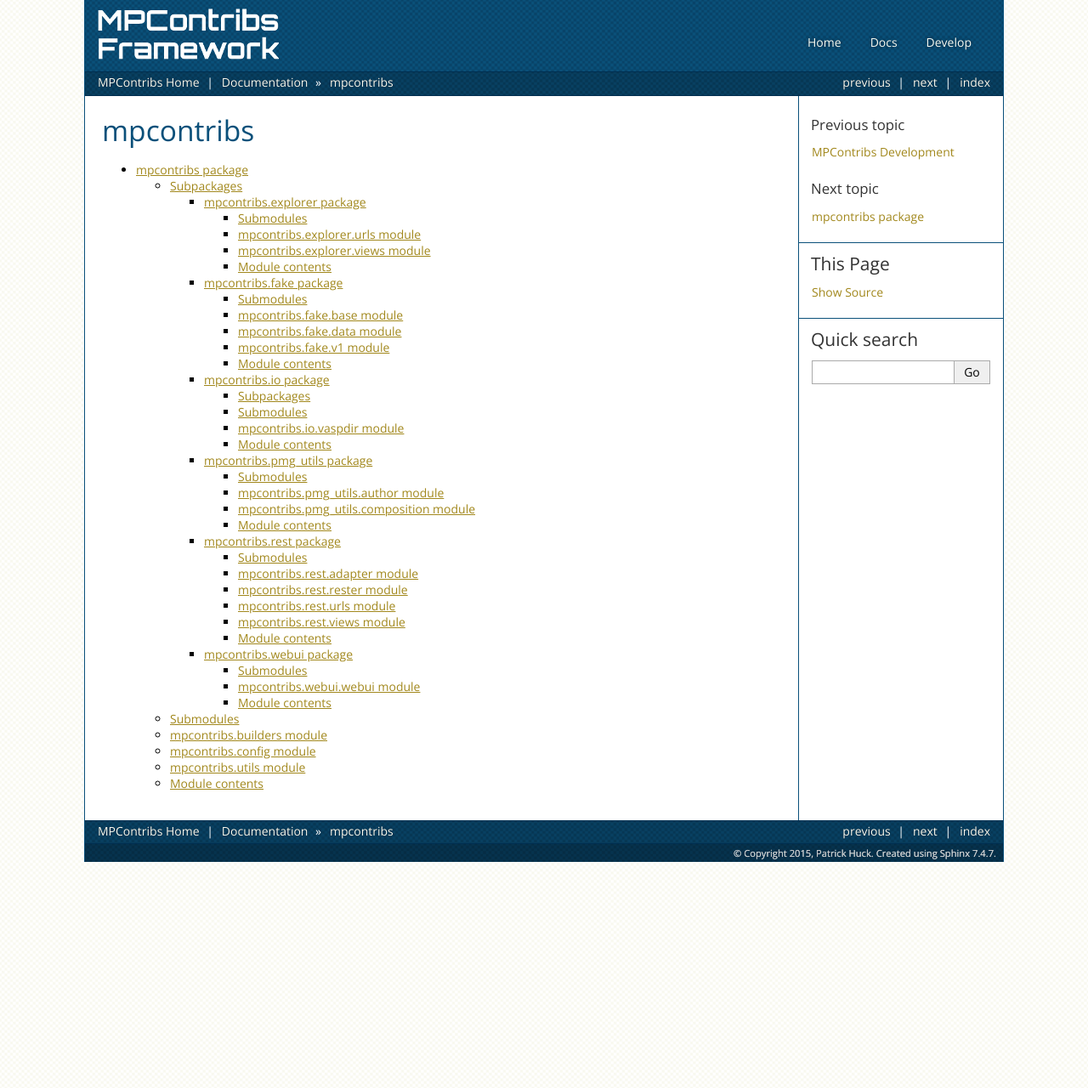
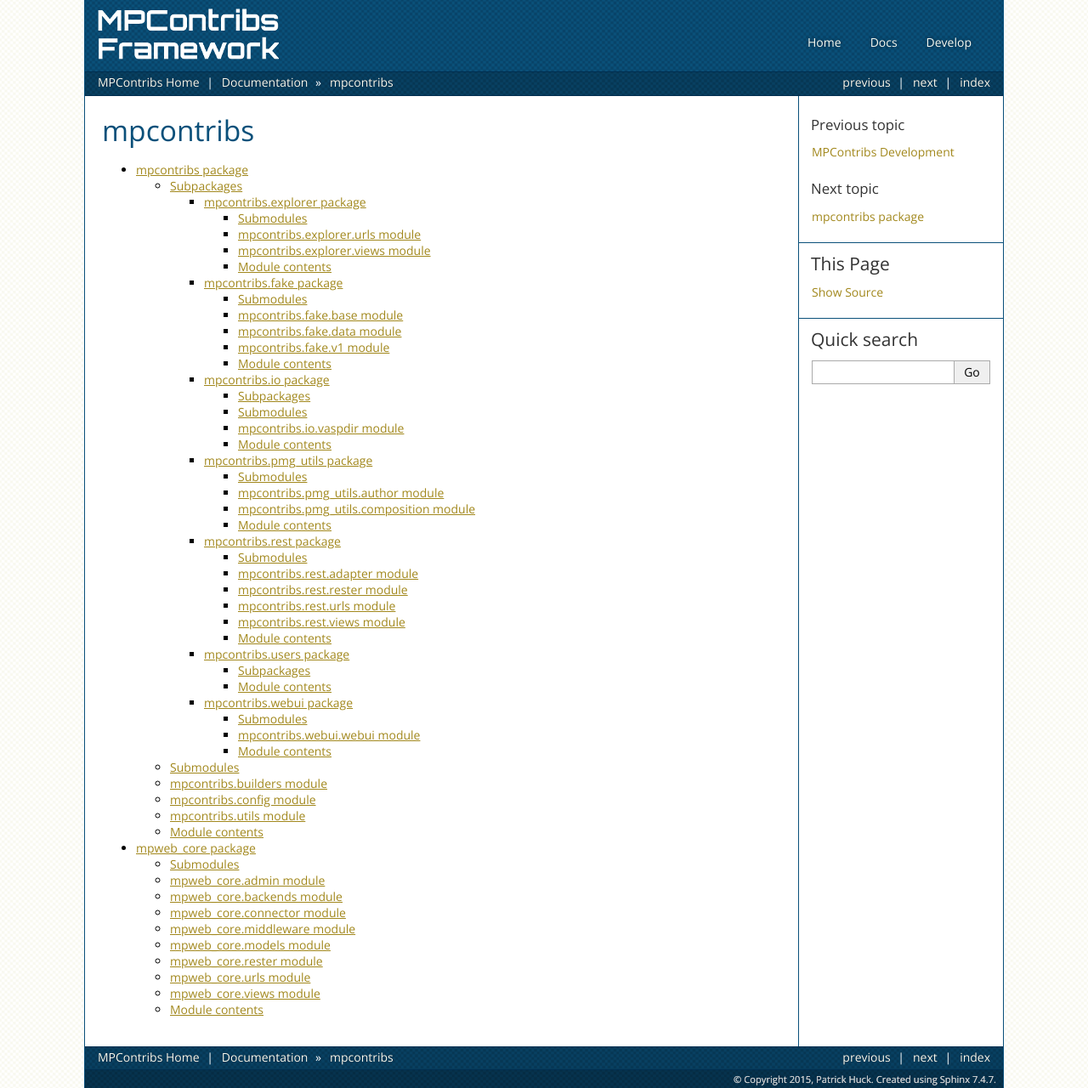
Before and after one commit to materialsproject/MPContribs, a Sphinx documentation site: the page built from docs/source/modules.rst, in a window 1280 px wide. Shown: the whole page at 85% size. Built offline with Sphinx 7.4.7, drawn with Linux system fonts in a browser that asks for light colours.

Commit message:
update docs with mpcontribs/users

```diff
--- a/docs/source/develop.rst
+++ b/docs/source/develop.rst
@@ -9,6 +9,7 @@ MPContribs Development
   <https://github.com/materialsproject/MPContribs/issues>`_.
 * Develop::
 
+     pip install sphinx sphinx-pypi-upload
      git clone git://github.com/materialsproject/MPContribs
      mkvirtualenv env_mp_contribs
      pip install -e .
--- a/docs/source/modules.rst
+++ b/docs/source/modules.rst
@@ -5,3 +5,4 @@ mpcontribs
    :maxdepth: 4
 
    mpcontribs
+   mpweb_core
--- a/docs/source/mpcontribs.rst
+++ b/docs/source/mpcontribs.rst
@@ -11,6 +11,7 @@ Subpackages
     mpcontribs.io
     mpcontribs.pmg_utils
     mpcontribs.rest
+    mpcontribs.users
     mpcontribs.webui
 
 Submodules
--- /dev/null
+++ b/docs/source/mpcontribs.users.rst
@@ -0,0 +1,18 @@
+mpcontribs.users package
+========================
+
+Subpackages
+-----------
+
+.. toctree::
+
+    mpcontribs.users.atn
+    mpcontribs.users.uw_si2
+
+Module contents
+---------------
+
+.. automodule:: mpcontribs.users
+    :members:
+    :undoc-members:
+    :show-inheritance:
--- /dev/null
+++ b/docs/source/mpweb_core.rst
@@ -0,0 +1,78 @@
+mpweb_core package
+==================
+
+Submodules
+----------
+
+mpweb_core.admin module
+-----------------------
+
+.. automodule:: mpweb_core.admin
+    :members:
+    :undoc-members:
+    :show-inheritance:
+
+mpweb_core.backends module
+--------------------------
+
+.. automodule:: mpweb_core.backends
+    :members:
+    :undoc-members:
+    :show-inheritance:
+
+mpweb_core.connector module
+---------------------------
+
+.. automodule:: mpweb_core.connector
+    :members:
+    :undoc-members:
+    :show-inheritance:
+
+mpweb_core.middleware module
+----------------------------
+
+.. automodule:: mpweb_core.middleware
+    :members:
+    :undoc-members:
+    :show-inheritance:
+
+mpweb_core.models module
+------------------------
+
+.. automodule:: mpweb_core.models
+    :members:
+    :undoc-members:
+    :show-inheritance:
+
+mpweb_core.rester module
+------------------------
+
+.. automodule:: mpweb_core.rester
+    :members:
+    :undoc-members:
+    :show-inheritance:
+
+mpweb_core.urls module
+----------------------
+
+.. automodule:: mpweb_core.urls
+    :members:
+    :undoc-members:
+    :show-inheritance:
+
+mpweb_core.views module
+-----------------------
+
+.. automodule:: mpweb_core.views
+    :members:
+    :undoc-members:
+    :show-inheritance:
+
+
+Module contents
+---------------
+
+.. automodule:: mpweb_core
+    :members:
+    :undoc-members:
+    :show-inheritance:
```
Also changed, not shown: docs/source/mpcontribs.users.atn.rst (added, +62 -0 lines), docs/source/mpcontribs.users.uw_si2.rst (added, +22 -0 lines).
